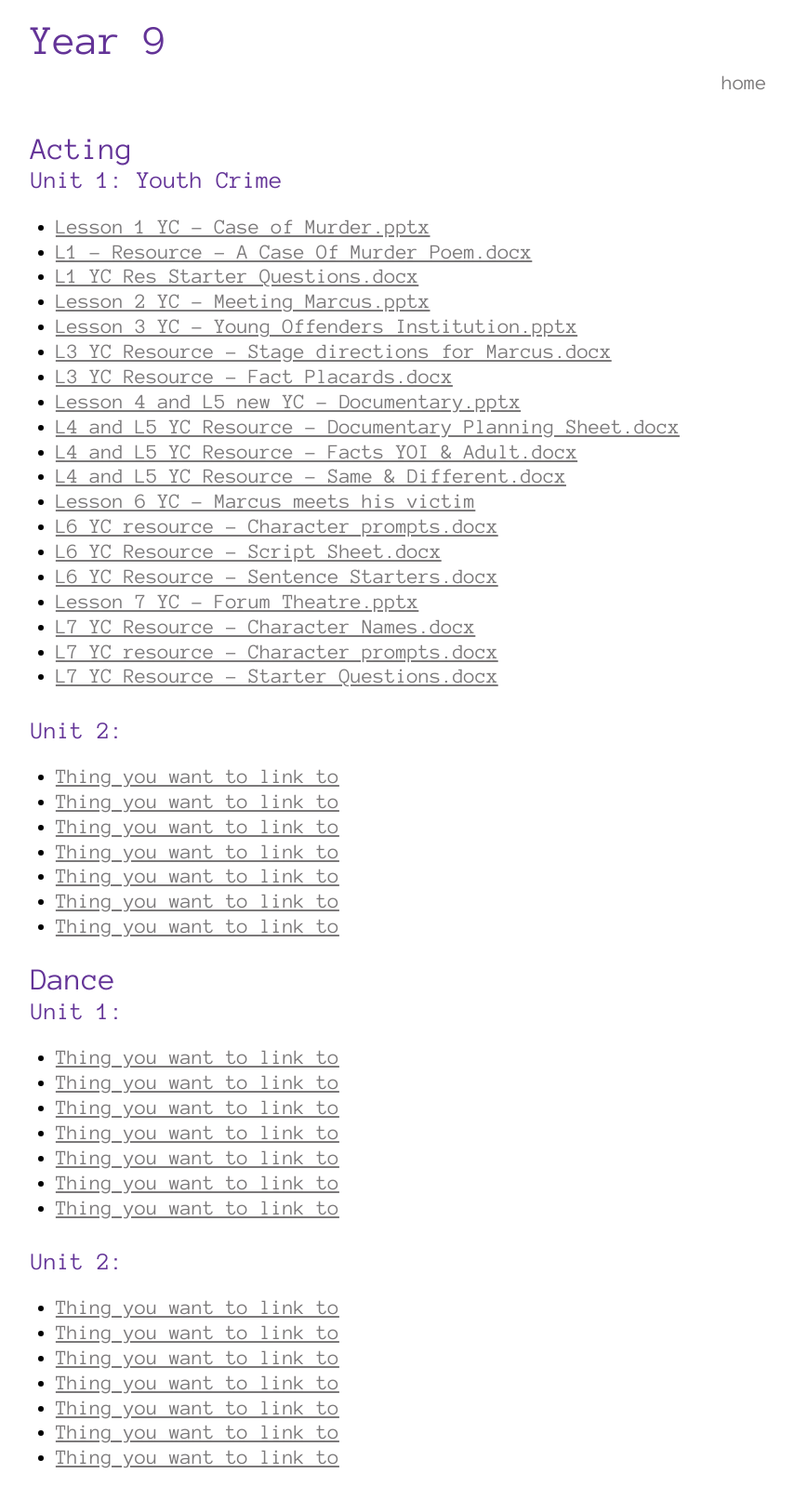
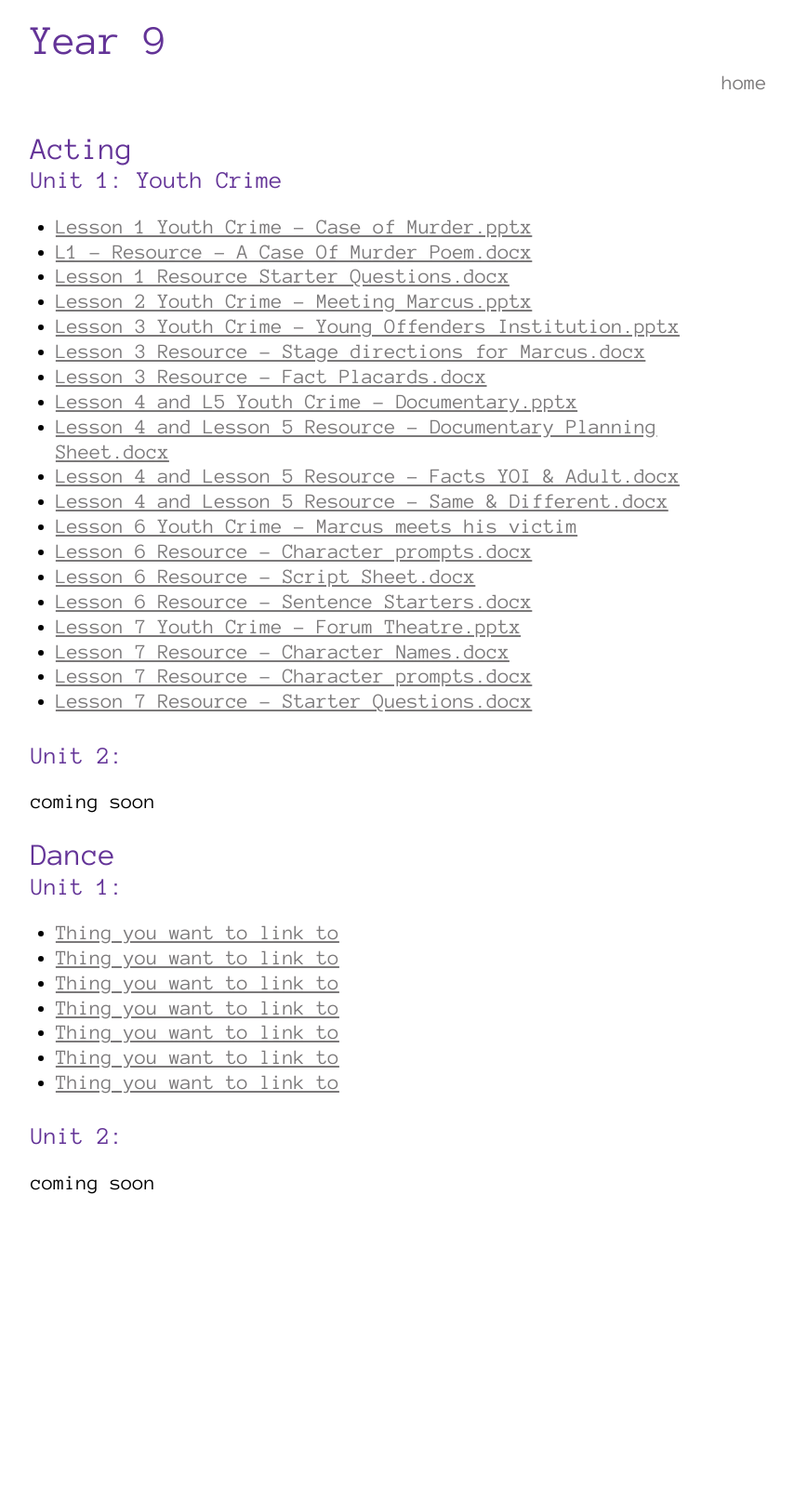
Before and after one commit to MalphasWats/stagewallis.com, a Jekyll site: the page built from PA/Year9.markdown, in a window 1280 px wide. Shown: the whole page at 93% size, without its empty margins (207-1061 px from the left). Built offline with Jekyll 4.4.1, drawn with Linux system fonts in a browser that asks for light colours; after the commit the page ends 1317 px from its top, so only the background shows below that.

Commit message:
y9acting word corrections

```diff
--- a/PA/Year9.markdown
+++ b/PA/Year9.markdown
@@ -7,36 +7,32 @@
 
 ### Unit 1: Youth Crime
 
-* [Lesson 1 YC - Case of Murder.pptx](y9acting/Lesson 1 YC - Case of Murder.pptx)
+* [Lesson 1 Youth Crime - Case of Murder.pptx](y9acting/Lesson 1 YC - Case of Murder.pptx)
 * [L1 - Resource - A Case Of Murder Poem.docx](y9acting/L1 - Resource - A Case Of Murder Poem.docx)
-* [L1 YC Res Starter Questions.docx](y9acting/L1 YC Res Starter Questions.docx)
-* [Lesson 2 YC - Meeting Marcus.pptx](y9acting/Lesson 2 YC - Meeting Marcus.pptx)
-* [Lesson 3 YC - Young Offenders Institution.pptx](y9acting/Lesson 3 YC - Young Offenders Institution.pptx)
-* [L3 YC Resource - Stage directions for Marcus.docx](y9acting/L3 YC Resource - Stage directions for Marcus.docx)
-* [L3 YC Resource - Fact Placards.docx](y9acting/L3 YC Resourse - Fact Placards.docx)
-* [Lesson 4 and L5 new YC - Documentary.pptx](y9acting/Lesson 4 and L5 new YC - Documentary.pptx)
-* [L4 and L5 YC Resource -  Documentary Planning Sheet.docx](y9acting/L4 and L5 YC Resource -  Documentary Planning Sheet.docx)
-* [L4 and L5 YC Resource - Facts YOI & Adult.docx](y9acting/L4 and L5 YC Resource - Facts YOI & Adult.docx)
-* [L4 and L5 YC Resource - Same & Different.docx](y9acting/L4 and L5 YC Resource - Same & Different.docx)
-* [Lesson 6 YC - Marcus meets his victim](y9acting/Lesson 6 YC - Marcus meets his victim)
-* [L6 YC resource - Character prompts.docx](y9acting/L6 YC resource - Character prompts.docx)
-* [L6 YC Resource - Script Sheet.docx](y9acting/L6 YC Resource - Script Sheet.docx)
-* [L6 YC Resource - Sentence Starters.docx](y9acting/L6 YC Resource - Sentence Starters.docx)
-* [Lesson 7 YC - Forum Theatre.pptx](y9acting/Lesson 7 YC - Forum Theatre.pptx)
-* [L7 YC Resource - Character Names.docx](y9acting/L7 YC Resource - Character Names.docx)
-* [L7 YC resource - Character prompts.docx](y9acting/L7 YC resource - Character prompts.docx)
-* [L7 YC Resource - Starter Questions.docx](y9acting/L7 YC Resource - Starter Questions.docx)
+* [Lesson 1 Resource Starter Questions.docx](y9acting/L1 YC Res Starter Questions.docx)
+* [Lesson 2 Youth Crime - Meeting Marcus.pptx](y9acting/Lesson 2 YC - Meeting Marcus.pptx)
+* [Lesson 3 Youth Crime - Young Offenders Institution.pptx](y9acting/Lesson 3 YC - Young Offenders Institution.pptx)
+* [Lesson 3 Resource - Stage directions for Marcus.docx](y9acting/L3 YC Resource - Stage directions for Marcus.docx)
+* [Lesson 3 Resource - Fact Placards.docx](y9acting/L3 YC Resourse - Fact Placards.docx)
+* [Lesson 4 and L5 Youth Crime - Documentary.pptx](y9acting/Lesson 4 and L5 new YC - Documentary.pptx)
+* [Lesson 4 and Lesson 5 Resource -  Documentary Planning Sheet.docx](y9acting/L4 and L5 YC Resource -  Documentary Planning Sheet.docx)
+* [Lesson 4 and Lesson 5 Resource - Facts YOI & Adult.docx](y9acting/L4 and L5 YC Resource - Facts YOI & Adult.docx)
+* [Lesson 4 and Lesson 5 Resource - Same & Different.docx](y9acting/L4 and L5 YC Resource - Same & Different.docx)
+* [Lesson 6 Youth Crime - Marcus meets his victim](y9acting/Lesson 6 YC - Marcus meets his victim)
+* [Lesson 6 Resource - Character prompts.docx](y9acting/L6 YC resource - Character prompts.docx)
+* [Lesson 6 Resource - Script Sheet.docx](y9acting/L6 YC Resource - Script Sheet.docx)
+* [Lesson 6 Resource - Sentence Starters.docx](y9acting/L6 YC Resource - Sentence Starters.docx)
+* [Lesson 7 Youth Crime - Forum Theatre.pptx](y9acting/Lesson 7 YC - Forum Theatre.pptx)
+* [Lesson 7 Resource - Character Names.docx](y9acting/L7 YC Resource - Character Names.docx)
+* [Lesson 7 Resource - Character prompts.docx](y9acting/L7 YC resource - Character prompts.docx)
+* [Lesson 7 Resource - Starter Questions.docx](y9acting/L7 YC Resource - Starter Questions.docx)
 
 
 ### Unit 2:
 
-* [Thing you want to link to](#the_url_of_the_thing)
-* [Thing you want to link to](#the_url_of_the_thing)
-* [Thing you want to link to](#the_url_of_the_thing)
-* [Thing you want to link to](#the_url_of_the_thing)
-* [Thing you want to link to](#the_url_of_the_thing)
-* [Thing you want to link to](#the_url_of_the_thing)
-* [Thing you want to link to](#the_url_of_the_thing)
+coming soon
+
+
 
 ## Dance
 
@@ -52,10 +48,4 @@
 
 ### Unit 2:
 
-* [Thing you want to link to](#the_url_of_the_thing)
-* [Thing you want to link to](#the_url_of_the_thing)
-* [Thing you want to link to](#the_url_of_the_thing)
-* [Thing you want to link to](#the_url_of_the_thing)
-* [Thing you want to link to](#the_url_of_the_thing)
-* [Thing you want to link to](#the_url_of_the_thing)
-* [Thing you want to link to](#the_url_of_the_thing)
+coming soon
```
